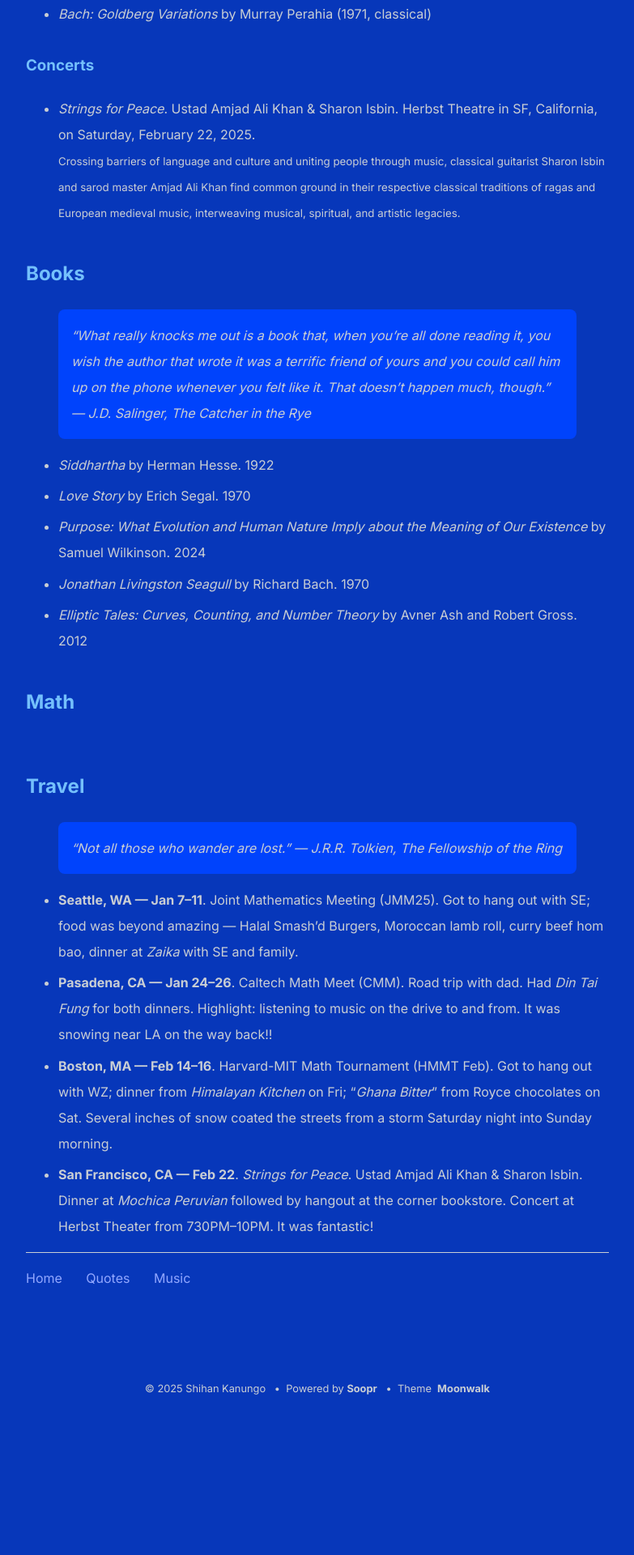
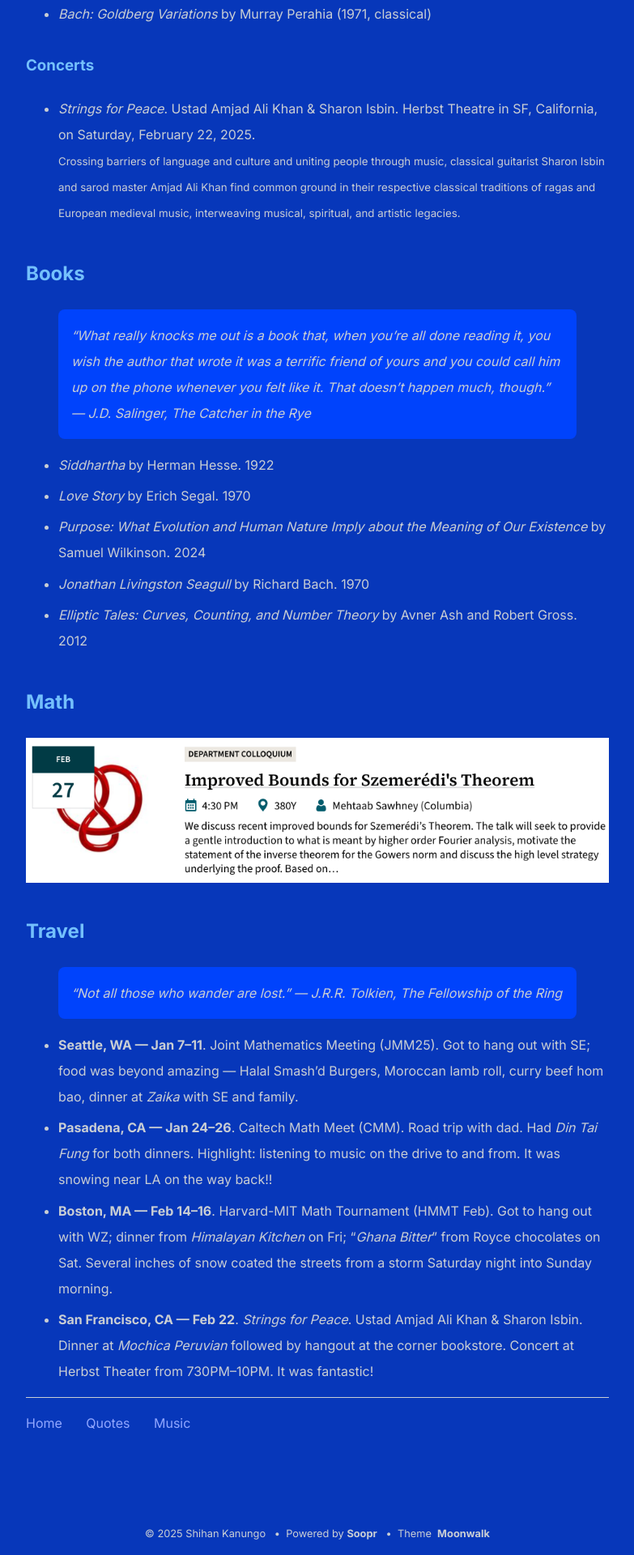
Before and after one commit to shihankanungo/shihankanungo.github.io, a Jekyll site: the page built from wrapped.md, in a window 1280 px wide. Shown: the part 1378-3298 px from the top of the page at 81% size, without its empty margins (248-1031 px from the left). Built offline with Jekyll 4.4.1, drawn with Linux system fonts in a browser that asks for light colours; before the commit the page ends 3119 px from its top, so only the background shows below that.

Commit message:
Update wrapped.md

```diff
--- a/wrapped.md
+++ b/wrapped.md
@@ -54,7 +54,7 @@ title: Wrapped (2025)
 
 ## Math
 
-![]()
+![stanford-feb-27](images/02-27.png)
 ## Travel
 
 > "Not all those who wander are lost." --- J.R.R. Tolkien, The Fellowship of the Ring
```
